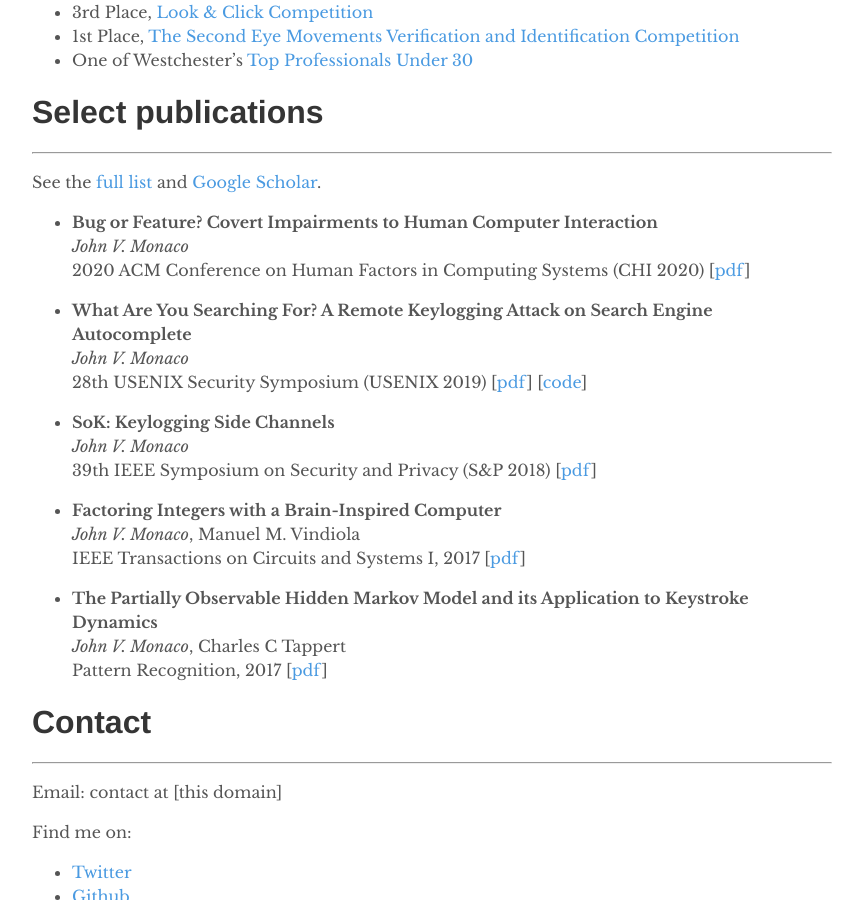
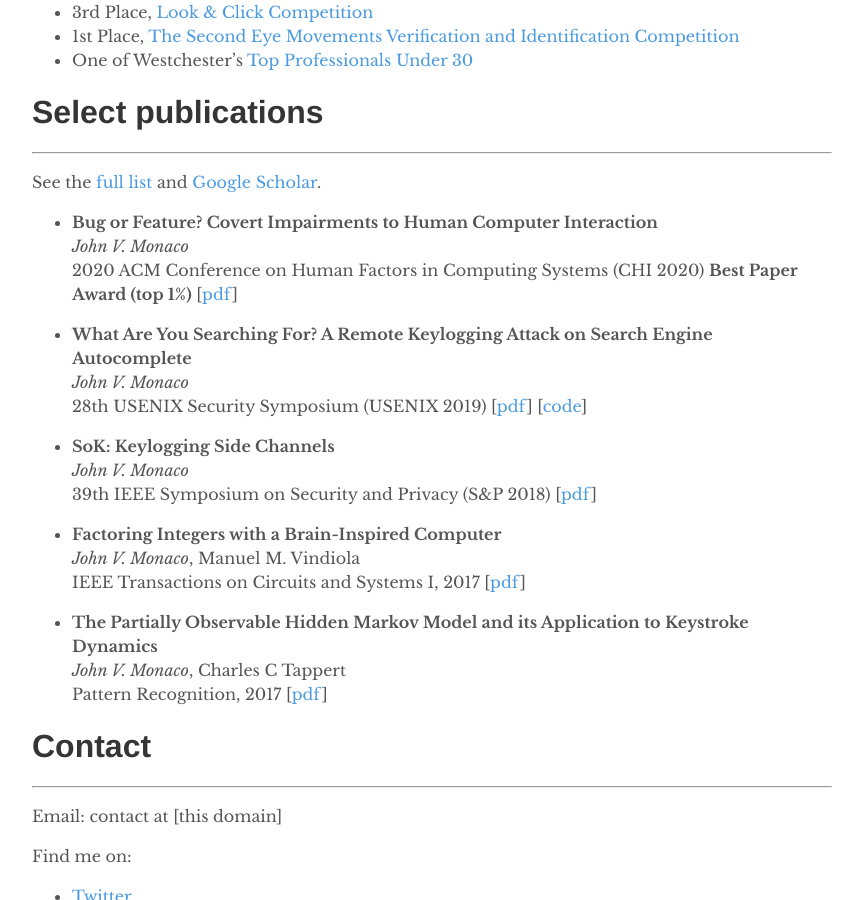
Before and after one commit to vmonaco/vmonaco.github.io, a Jekyll site: the page built from index.md, in a window 1280 px wide and 900 px high, scrolled down 1747 px. Shown: the whole window, without its empty margins (208-1071 px from the left). Built offline with Jekyll 4.4.1, drawn with Linux system fonts in a browser that asks for light colours.

Commit message:
added chi best paper

```diff
--- a/index.md
+++ b/index.md
@@ -69,7 +69,7 @@ See the [full list](/publications) and [Google Scholar](http://scholar.google.co
 
 * **Bug or Feature? Covert Impairments to Human Computer Interaction** \\
 *John V. Monaco* \\
-2020 ACM Conference on Human Factors in Computing Systems (CHI 2020) \[[pdf](/papers/Bug or Feature - Covert Impairments to Human Computer Interaction.pdf)\]
+2020 ACM Conference on Human Factors in Computing Systems (CHI 2020) **Best Paper Award (top 1%)** \[[pdf](/papers/Bug or Feature - Covert Impairments to Human Computer Interaction.pdf)\]
 
 * **What Are You Searching For? A Remote Keylogging Attack on Search Engine Autocomplete** \\
 *John V. Monaco* \\
```
Also changed, not shown: _pages/publications.md (+1 -1 lines).
